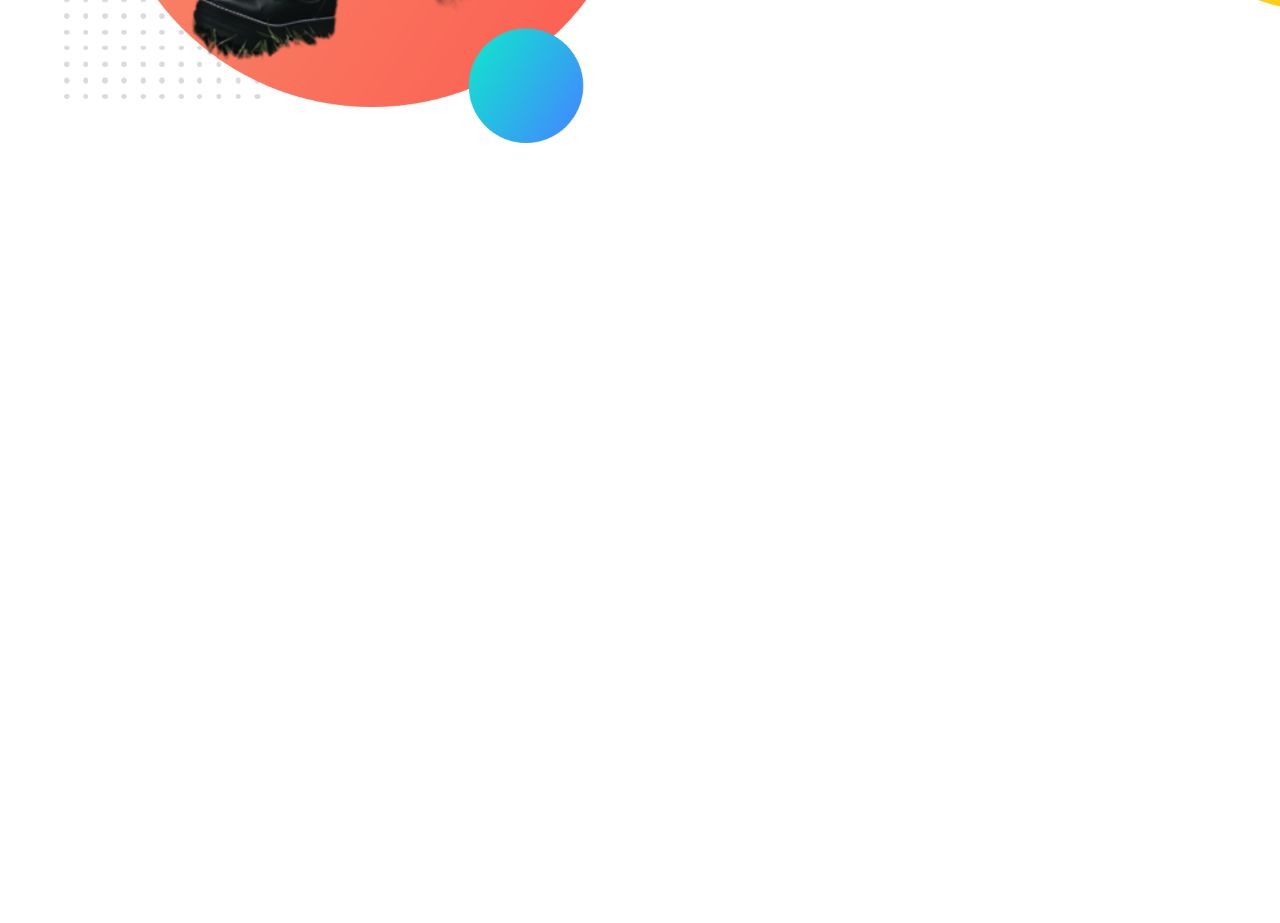
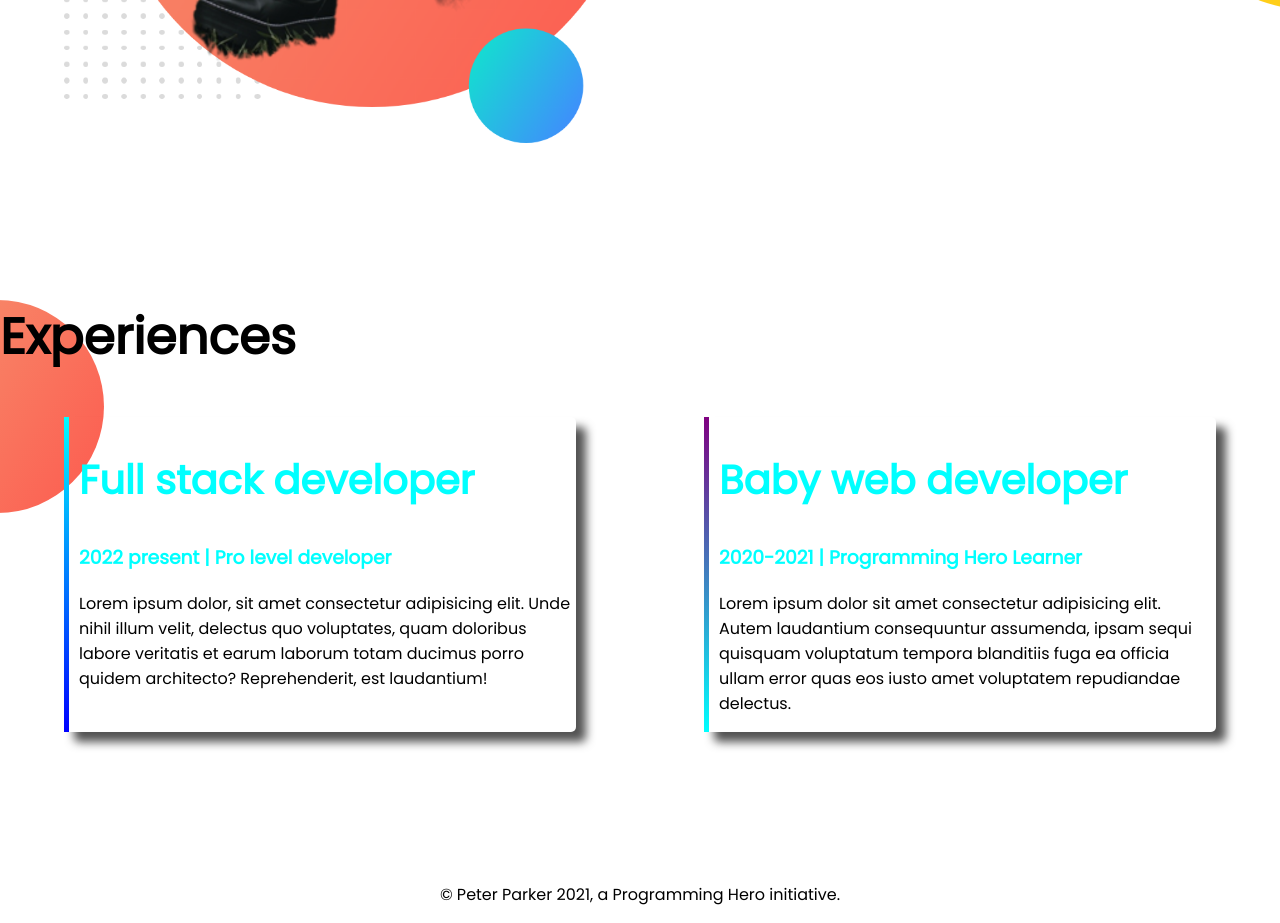
Before and after one commit to devmehedi/developer-portfolio, a plain HTML site: page index.html in a window 1280 px wide. Shown: the part 1174-2097 px from the top of the page. Before the commit the page ends 1474 px from the top, so only its background shows below. Drawn offline with Linux system fonts and the light colour scheme.

Commit message:
dev port compleate

```diff
--- a/index.html
+++ b/index.html
@@ -13,7 +13,7 @@
 </head>
 
 <body>
-    <section class="top-banner">
+    <section class="top-banner flexible-container">
         <div class="half-width">
             <h1>Welcome To</h1>
             <h1><span class="name">Md. Mehedi Hasan</span> World!</h1>
@@ -33,7 +33,7 @@
             <img src="my-photo/my-bg2.png" alt="">
         </div>
     </section>
-    <section class="dream-big">
+    <section class="dream-big flexible-container">
         <div class="half-width">
             <img src="my-photo/my-bg.png" alt="">
         </div>
@@ -48,6 +48,30 @@
                 resume</a>
         </div>
     </section>
+    <section class="experience">
+        <h1>Experiences</h1>
+        <div class="flexible-container">
+            <div id="ex-border" class="experience-item">
+                <h2>Full stack developer</h2>
+                <h3>2022 present | Pro level developer</h3>
+                <p>Lorem ipsum dolor, sit amet consectetur adipisicing elit. Unde nihil illum velit, delectus quo
+                    voluptates, quam doloribus labore veritatis et earum laborum totam ducimus porro quidem architecto?
+                    Reprehenderit, est laudantium!</p>
+            </div>
+            <div id="baby-border" class="experience-item">
+                <h2>Baby web developer</h2>
+                <h3>2020-2021 | Programming Hero Learner</h3>
+                <p>Lorem ipsum dolor sit amet consectetur adipisicing elit. Autem laudantium consequuntur assumenda,
+                    ipsam
+                    sequi quisquam voluptatum tempora blanditiis fuga ea officia ullam error quas eos iusto amet
+                    voluptatem
+                    repudiandae delectus.</p>
+            </div>
+        </div>
+    </section>
+    <footer>
+        <p>© Peter Parker 2021, a Programming Hero initiative.</p>
+    </footer>
 
 </body>
 
--- a/style.css
+++ b/style.css
@@ -2,7 +2,7 @@ body{
     font-family: 'Poppins', sans-serif;
     margin: 0;
 }
-section{
+.flexible-container{
     display: flex;
     margin-bottom: 150px;
 }
@@ -11,6 +11,9 @@ h1{
 }
 h2{
     color: aqua;
+}
+h3{
+    color:aqua;
 }
 .name{
     color: aqua;
@@ -43,3 +46,31 @@ h2{
     text-align: justify;
     padding-right: 10px;
 }
+.experience{
+    background-image: url(images/exp-bg.png);
+    background-repeat: no-repeat;
+}
+.experience-item{
+    box-shadow: 10px 10px 10px rgb(83, 83, 83);
+    width: 40%;
+    margin-left: 5%;
+    margin-right: 5%;
+    border-radius: 5px;
+    padding-left: 10px;
+}
+.experience-item h2{
+    font-size: 40px;
+}
+#ex-border{
+    border-left: 5px solid;
+    border-image: linear-gradient(cyan, blue);
+    border-image-slice: 1;
+}
+#baby-border{
+    border-left: 5px solid;
+    border-image: linear-gradient(purple, cyan);
+    border-image-slice: 1;
+}
+footer p{
+    text-align: center;
+}
```
